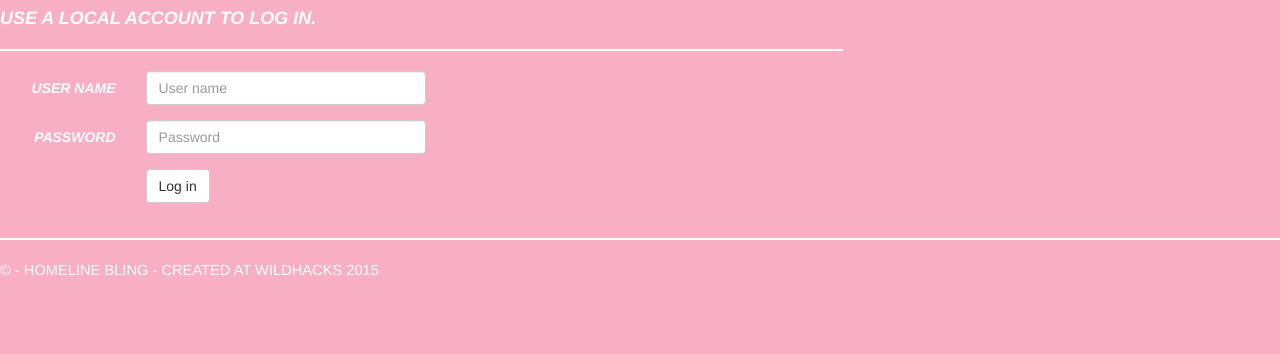
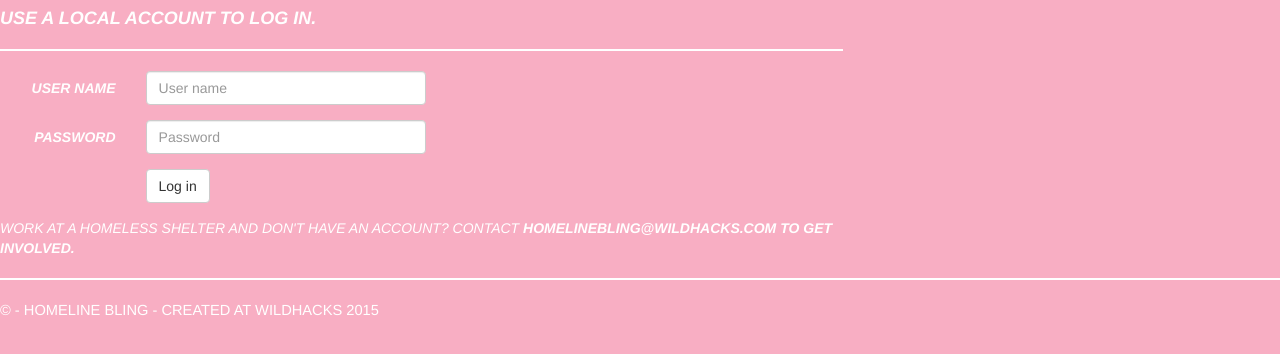
Before and after one commit to shanpruthi/homeline-bling, a Django app: template app/templates/app/login.html in a window 1280 px wide. Shown: the part 71-425 px from the top of the page. Run offline with Django 3.2, Linux system fonts and the light colour scheme; the template is opened without the code that fills it: values that come from a table or form of the project are taken from there, others are empty; some libraries are stand-ins or nearby versions.

Commit message:
Update login.html

```diff
--- a/app/templates/app/login.html
+++ b/app/templates/app/login.html
@@ -32,6 +32,7 @@
                 <p class="validation-summary-errors">Please enter a correct user name and password.</p>
                 {% endif %}
             </form>
+            <a>Work at a homeless shelter and don't have an account? Contact <b>homelinebling@wildhacks.com to get involved.</b></a>
         </section>
     </div>
     <div class="col-md-4">
```
